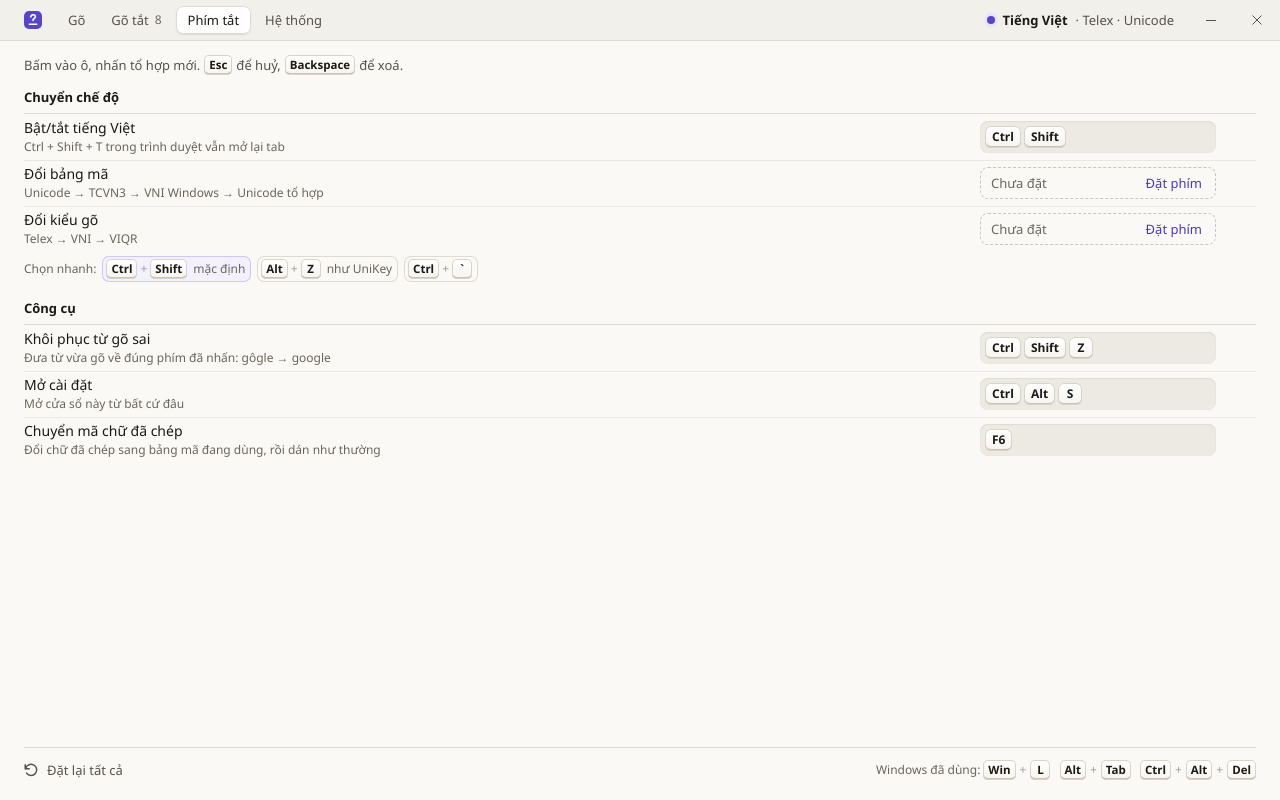
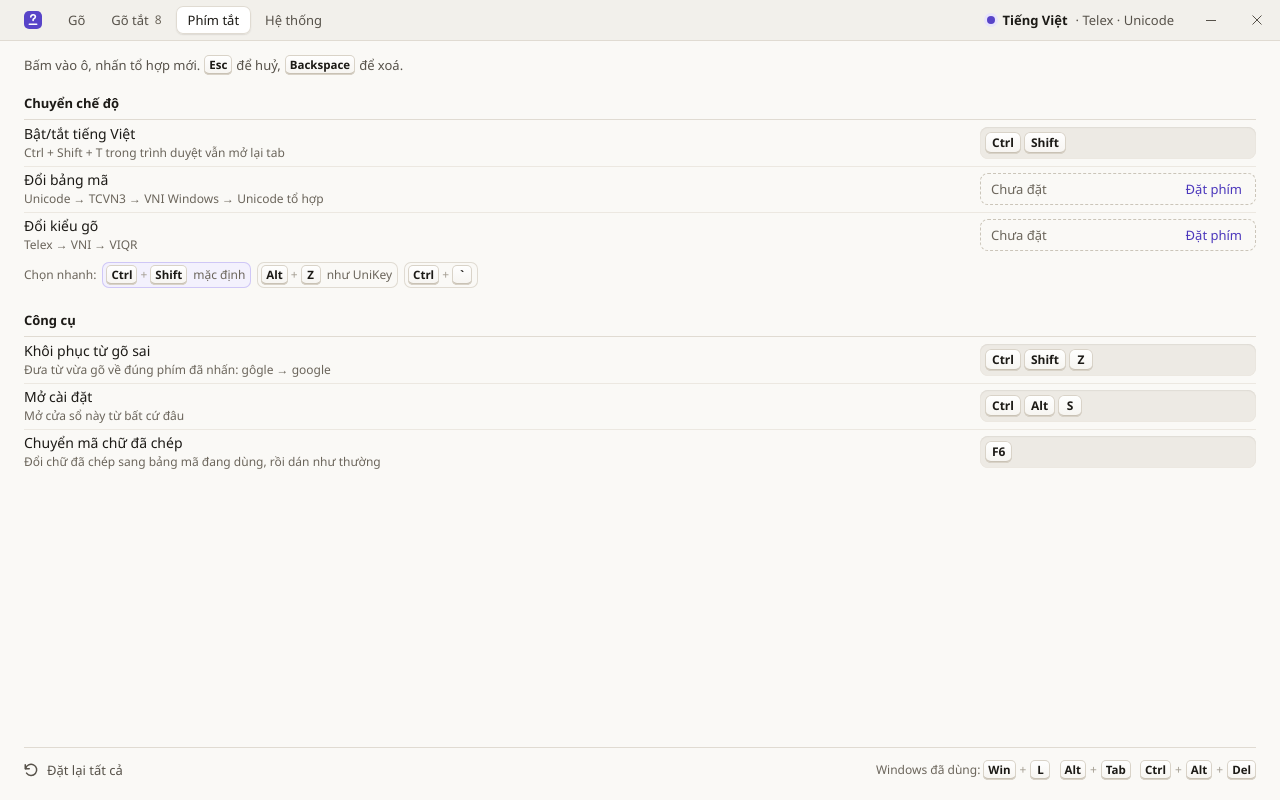
Before and after one commit to thnonl/vietkb, a Svelte app in the folder ui/: page / in a window 1280 px wide. Both pictures are taken after a click on the button "Phím tắt". Built offline with nearby package versions, Linux system fonts and the light colour scheme.

Commit message:
ui: 7 alignment defects + dark danger contrast 3.56:1 (capture well 276px, tall row 64, hang gaps, fixed state chip)

```diff
--- a/ui/src/components/CaptureField.svelte
+++ b/ui/src/components/CaptureField.svelte
@@ -182,12 +182,14 @@
   };
 </script>
 
-<button
-  type="button"
+<div
   class="cap"
   class:rec={editing}
   class:warn={conflict !== null || warning !== null}
-  class:empty={!editing && !value}
+  class:empty={!editing && !value}>
+  <button
+    type="button"
+    class="capa"
     id={`cap-${field}`}
     aria-label={`${label} — phím tắt hiện tại ${value ?? "chưa đặt"}`}
     onfocus={begin}
@@ -220,7 +222,6 @@
     {/if}
   </button>
 
-<span class="slot">
   {#if editing}
     <button
       type="button"
@@ -241,4 +242,4 @@
       <Icon name="reset" small />
     </button>
   {/if}
-</span>
+</div>
--- a/ui/src/styles/kit.css
+++ b/ui/src/styles/kit.css
@@ -52,6 +52,9 @@
   margin-left: auto;
   display: flex;
   align-items: center;
+  justify-content: flex-end;
+  width: 236px;
+  flex: none;
   gap: 8px;
   height: 28px;
   padding: 0 10px;
@@ -150,10 +153,10 @@
   gap: 8px;
 }
 .status .f small {
-  /* 12/16 at --text-2; the 8 px gap on `.f` is the only space to the control. */
+  /* 12/16 t2: 8 px to its own select, 16 px (8 margin + 8 gap) from the previous one. */
   font: 400 12px/16px var(--sm);
   color: var(--t2);
-  margin-left: 0;
+  margin-left: 8px;
 }
 
 /* ---- rows --------------------------------------------------------------- */
@@ -258,7 +261,7 @@
   display: flex;
   align-items: center;
   gap: 8px;
-  padding: 0 12px;
+  padding: 0 64px 0 12px;
   margin: 0 -12px;
   position: relative;
   border-top: 1px solid var(--line-2);
@@ -803,7 +806,7 @@
 .sh {
   font: 600 13px/20px var(--ui);
   color: var(--t1);
-  padding: 12px 0 6px;
+  padding: 18px 0 6px;
   flex: none;
   border-bottom: 1px solid var(--line-2);
 }
@@ -811,17 +814,34 @@
   display: none;
 }
 .cap {
-  width: 236px;
+  width: 276px;
   height: 32px;
   display: flex;
   align-items: center;
   gap: 3px;
-  padding: 0 5px;
+  /* no right padding: the ✕/↺ button ends flush with the well edge (x = 696) */
+  padding: 0 0 0 5px;
   border-radius: 8px;
   background: var(--sunken);
   box-shadow: inset 0 1px 1.5px rgba(0, 0, 0, 0.06), inset 0 0 0 1px var(--line-1);
   flex: none;
   text-align: left;
+}
+/* The capture target fills the well; ✕ / ↺ live inside it at the right. */
+.capa {
+  flex: 1;
+  min-width: 0;
+  height: 100%;
+  display: flex;
+  align-items: center;
+  gap: 3px;
+  padding: 0;
+  background: none;
+  border: 0;
+  font: inherit;
+  color: inherit;
+  text-align: left;
+  cursor: pointer;
 }
 .cap .end {
   margin-left: auto;
@@ -867,12 +887,9 @@
   color: var(--acc-text);
   font: 500 13px/20px var(--ui);
 }
-.slot {
-  width: 28px;
-  height: 28px;
-  flex: none;
-  display: grid;
-  place-items: center;
+/* Action buttons sit inside the well and end on its right edge. */
+.cap > .btn.icon.sm {
+  border-radius: 0 8px 8px 0;
 }
 .row.rec {
   background: var(--acc-tint);
@@ -882,21 +899,24 @@
   opacity: 0;
 }
 .row.tall {
-  height: 66px;
+  height: 64px;
   align-items: flex-start;
   padding-top: 4px;
 }
-.row.tall .cap,
-.row.tall .slot {
+.row.tall .cap {
   margin-top: 3px;
 }
+/* Full-width amber warning line at top 42 (4 pad + 20 label + 18 note). */
 .row .msg {
+  position: absolute;
+  left: 12px;
+  right: 12px;
+  top: 42px;
   display: flex;
   align-items: center;
   gap: 6px;
   font: 400 12px/18px var(--sm);
-  color: var(--t2);
-  margin-top: 2px;
+  color: var(--warn);
   white-space: nowrap;
 }
 .row .msg .i {
@@ -959,10 +979,10 @@
   flex: none;
 }
 .hang + .hang {
-  margin-top: 12px;
+  margin-top: 14px;
 }
 .hang:first-of-type {
-  margin-top: 12px;
+  margin-top: 16px;
 }
 .hang > h3 {
   font: 600 13px/20px var(--ui);
--- a/ui/src/styles/tokens.css
+++ b/ui/src/styles/tokens.css
@@ -111,7 +111,7 @@
   --warn-tint: #251e11;
   --warn-line: #4a3a1b;
   --warn-dot: #e9b34f;
-  --bad: #ff8b7d;
+  --bad: #e35c4a;
   --bad-tint: #2a1615;
   --bad-line: #5a2c28;
 
@@ -166,7 +166,7 @@
     --warn-tint: #251e11;
     --warn-line: #4a3a1b;
     --warn-dot: #e9b34f;
-    --bad: #ff8b7d;
+    --bad: #e35c4a;
     --bad-tint: #2a1615;
     --bad-line: #5a2c28;
 
```
Lines whose indentation alone changed are shown as unchanged.
